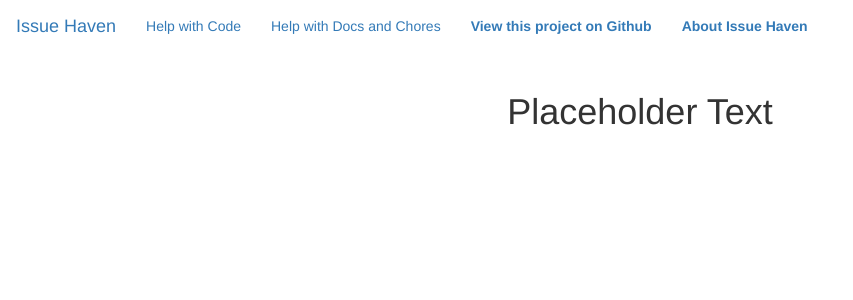
After one commit to MattAlp/IssueHaven, a Flask app: page /about in a window 1280 px wide. The commit adds this page. Shown: the top 300 px of the page, without its empty margins (0-853 px from the left). Run offline with Flask 2, Linux system fonts and the light colour scheme; some libraries are stand-ins or nearby versions.

Commit message:
Added placeholder about page
Took 13 minutes

```diff
--- /dev/null
+++ b/server/templates/about.jinja2
@@ -0,0 +1,15 @@
+{% extends "custom_base.jinja2" %}
+{% block title %}About Issue Haven{% endblock %}
+
+{% block styles %}
+    {{super()}}
+    <link rel="stylesheet" href="{{url_for('static', filename='addons.css')}}">
+{% endblock %}
+
+{% block content %}
+    <main role="main" class="container text-center top17">
+        <div>
+            <h1>Placeholder Text</h1>
+        </div>
+    </main>
+{% endblock %}
--- a/server/templates/custom_base.jinja2
+++ b/server/templates/custom_base.jinja2
@@ -32,7 +32,8 @@
                 </li>
             </ul>
             <ul class="nav navbar-nav">
-                <li><a href="https://github.com/MattAlp" class="nav-item nav-link"><b>View this project on Github</b></a></li>
+                <li><a class="nav-item nav-link" href="https://github.com/MattAlp"><b>View this project on Github</b></a></li>
+                <li><a class="nav-item nav-link" href={{ url_for("about") }}><b>About Issue Haven</b></a></li>
             </ul>
         </div>
     </nav>
--- a/server/views.py
+++ b/server/views.py
@@ -12,6 +12,13 @@ def index():
         total_repos=db.session.query(Repo).count(),
         languages=config.LANGUAGES,
         mappings=config.MAPPINGS,
+    )
+
+
+@app.route("/about")
+def about():
+    return render_template(
+        "about.jinja2", languages=config.LANGUAGES, mappings=config.MAPPINGS
     )
 
 
```
